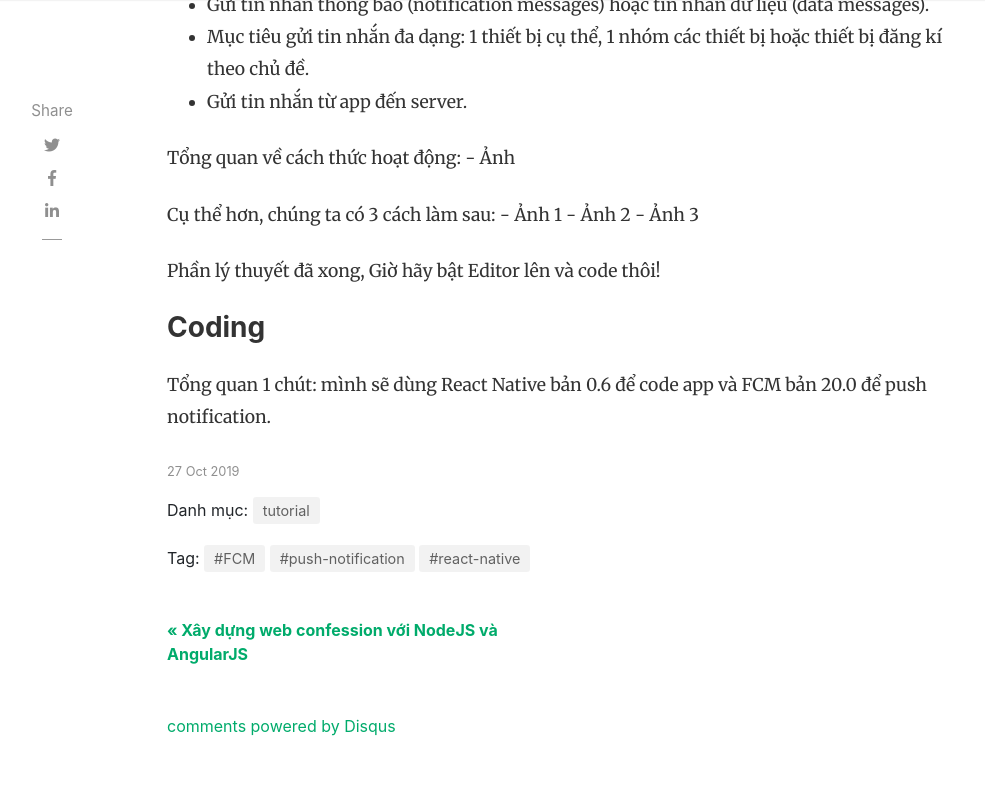
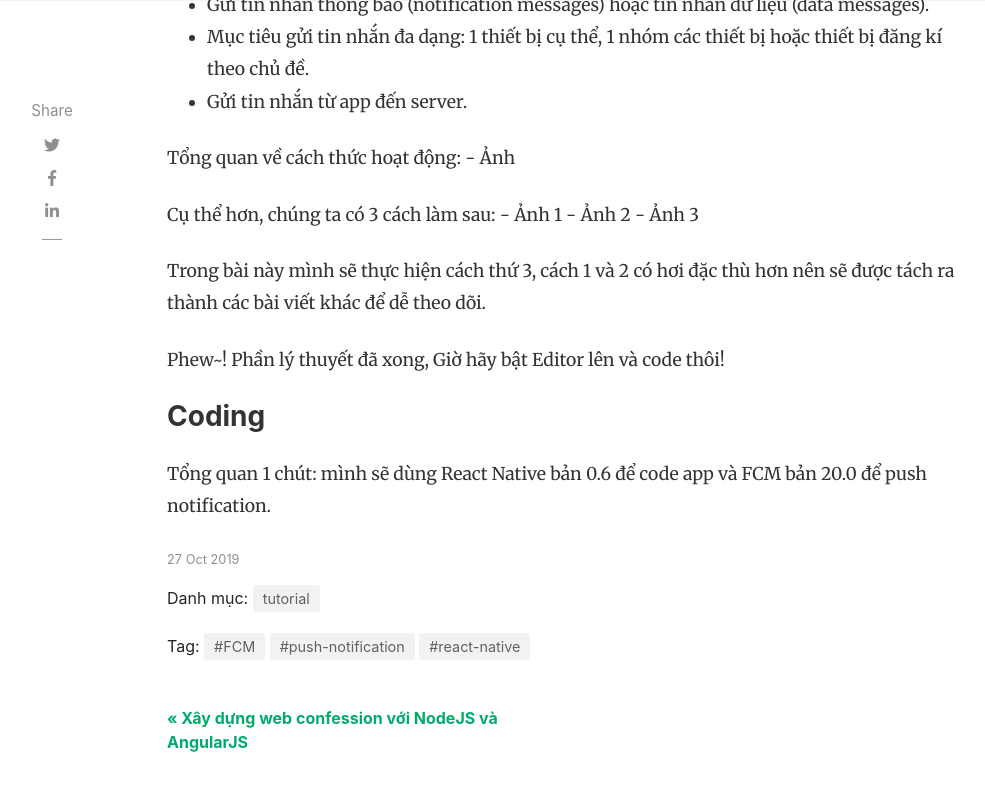
Before and after one commit to tuitucode/tuitucode.github.io, a Jekyll site: the page built from _posts/2019-10-27-push-notification-w-FCM-in-react-native.md, in a window 1280 px wide and 900 px high, scrolled down 3155 px, cut to the strip 0-802 px from the top of the window. Shown: the top 791 px of the strip, without its empty margins (118-1103 px from the left). Built offline with Jekyll 4.4.1, drawn with Linux system fonts in a browser that asks for light colours; nearby versions of some CDN libraries; comment, search, counter and statistics services are not loaded.

Commit message:
Create 2019-10-27-push-notification-w-FCM-in-react-native.md

```diff
--- a/_posts/2019-10-27-push-notification-w-FCM-in-react-native.md
+++ b/_posts/2019-10-27-push-notification-w-FCM-in-react-native.md
@@ -66,6 +66,8 @@ Cụ thể hơn, chúng ta có 3 cách làm sau:
 	- Ảnh 2
 	- Ảnh 3
 
-Phần lý thuyết đã xong, Giờ hãy bật Editor lên và code thôi!
+Trong bài này mình sẽ thực hiện cách thứ 3, cách 1 và 2 có hơi đặc thù hơn nên sẽ được tách ra thành các bài viết khác để dễ theo dõi.
+
+Phew~! Phần lý thuyết đã xong, Giờ hãy bật Editor lên và code thôi!
 ### Coding
 Tổng quan 1 chút: mình sẽ dùng React Native bản 0.6 để code app và FCM bản 20.0 để push notification.
```
